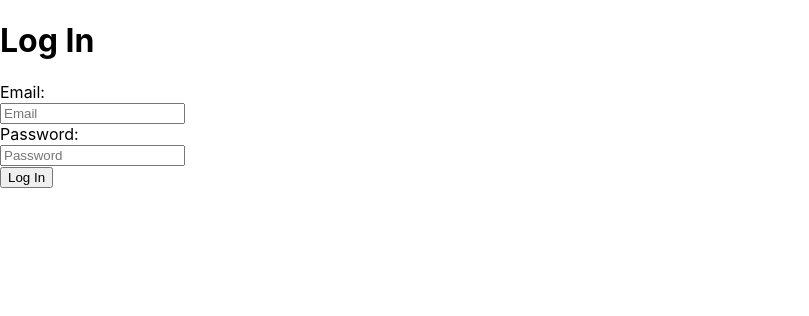
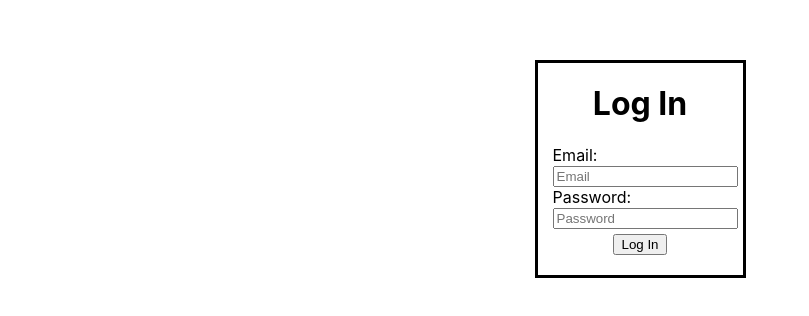
Before and after one commit to minericpark/StickIt, a React (Create React App) app in the folder stickit/: page /login in a window 1280 px wide. Shown: the top 316 px of the page, without its empty margins (0-809 px from the left). Built offline with nearby package versions, Linux system fonts and the light colour scheme.

Commit message:
App Level Logged In State

```diff
--- a/stickit/src/App.js
+++ b/stickit/src/App.js
@@ -7,9 +7,10 @@ import {
 } from 'react-router-dom';
 import Dashboard from './components/dashboard';
 import LoginPage from './components/login_page';
+import { useState } from 'react';
 
 function App() {
-    let loggedIn = false;
+    const [loggedIn, toggleLoggedIn] = useState(false);
 
     return (
         <Router>
@@ -18,7 +19,7 @@ function App() {
                     <Dashboard />
                 </Route>
                 <Route exact path="/login">
-                    <LoginPage />
+                    <LoginPage toggleLoggedIn={toggleLoggedIn} />
                 </Route>
                 <Route exact path="/">
                     {loggedIn ? (
--- a/stickit/src/components/login_page.js
+++ b/stickit/src/components/login_page.js
@@ -1,7 +1,7 @@
 import React, { useState } from 'react';
 import { useHistory } from 'react-router-dom';
 
-function LoginPage() {
+function LoginPage({ toggleLoggedIn }) {
     const history = useHistory();
 
     const [email, setEmail] = useState('');
@@ -21,8 +21,9 @@ function LoginPage() {
 
         // TODO: submit the login information for confirmation
 
+        toggleLoggedIn(success);
         if (success) {
-            history.push('/dashboard');
+            history.push('/');
         } else {
             setError(errMsg);
         }
@@ -31,6 +32,7 @@ function LoginPage() {
     function handleInput(event) {
         let name = event.target.name;
         let value = event.target.value;
+        let errMsg = '';
 
         if (name === 'email') {
             if (value.trim() !== '') {
@@ -41,20 +43,21 @@ function LoginPage() {
                 setPassword(value);
             }
         }
+
+        setError(errMsg);
     }
 
     return (
         <div id="login-page">
-            <h1>Log In</h1>
             <form id="login-form" onSubmit={handleLogin}>
+                <h1 className="title">Log In</h1>
                 {errorMsg ? (
                     <div className="error-message">
                         {errorMsg}
                         <br />
                     </div>
                 ) : null}
-                <label>
-                    Email:
+                <label htmlFor="email">Email:</label>
                 <br />
                 <input
                     type="text"
@@ -62,10 +65,8 @@ function LoginPage() {
                     placeholder="Email"
                     onChange={handleInput}
                 />
-                </label>
                 <br />
-                <label>
-                    Password:
+                <label htmlFor="password">Password:</label>
                 <br />
                 <input
                     type="password"
@@ -73,7 +74,6 @@ function LoginPage() {
                     placeholder="Password"
                     onChange={handleInput}
                 />
-                </label>
                 <br />
                 <button type="submit">Log In</button>
             </form>
--- a/stickit/src/css/App.css
+++ b/stickit/src/css/App.css
@@ -1,3 +1,22 @@
 .error-message {
     color: red
 }
+.title {
+    text-align: center;
+}
+
+#login-page {
+    padding: 60px 0;
+}
+#login-page form {
+    margin: auto;
+    max-width: 175px;
+    width: fit-content;
+    border: 3px solid black;
+    padding: 0 15px 15px 15px;
+    /* text-align: center; */
+}
+#login-page form button {
+    margin: 5px auto;
+    display: block;
+}
```
Lines whose indentation alone changed are shown as unchanged.
